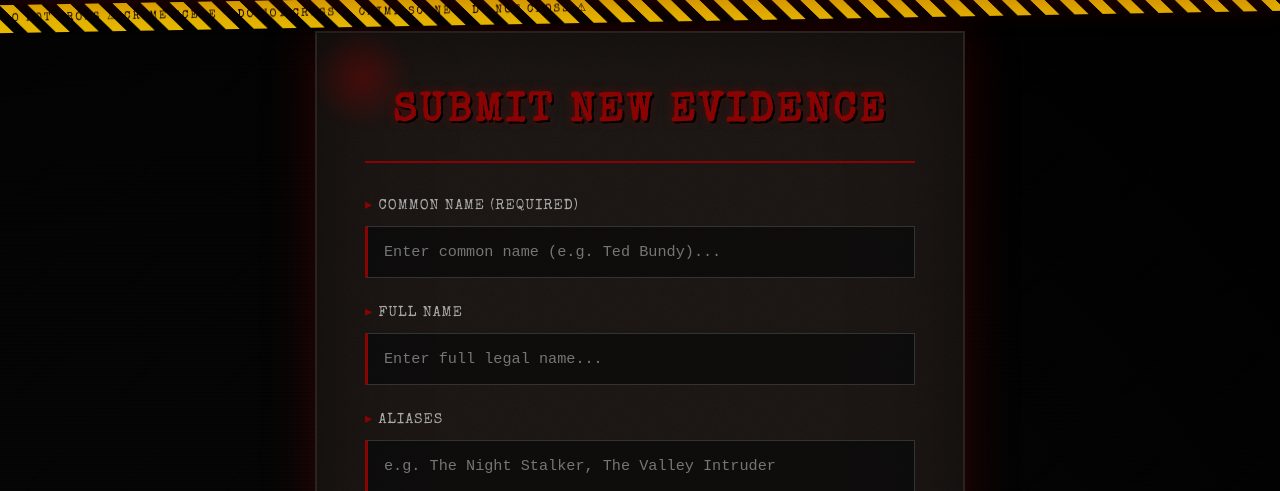
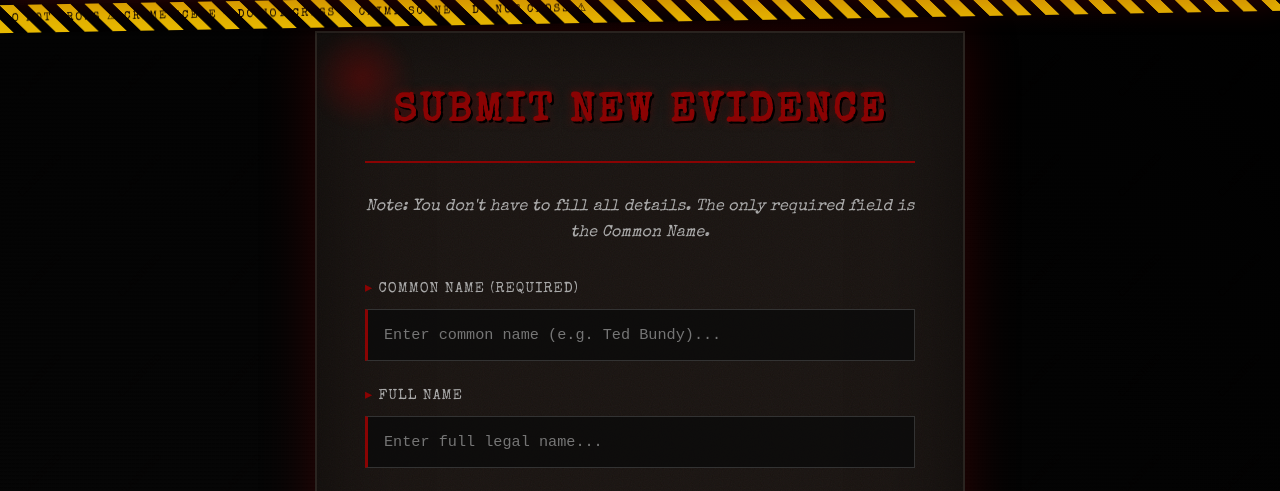
Before and after one commit to inesachour/serial_killers_api, a Django app: page /suggest/ in a window 1280 px wide. Shown: the part 81-572 px from the top of the page. Run offline with Django 5.2, Linux system fonts and the light colour scheme; parts of the project's set-up code (start-up, migrations or seed data) failed here and were passed over.

Commit message:
suggestion required field notice

```diff
--- a/templates/suggestion.html
+++ b/templates/suggestion.html
@@ -405,6 +405,9 @@
         </form>
         {% else %}
         <h2>Submit New Evidence</h2>
+        <p style="color: #aaa; text-align: center; margin-bottom: 2rem; font-style: italic; font-family: var(--font-heading);">
+            Note: You don't have to fill all details. The only required field is the Common Name.
+        </p>
         <form method="POST" action="/api/suggest/">
             {% csrf_token %}
             <input type="hidden" name="form_type" value="new_killer">
```
Also changed, not shown: todo.md (+0 -1 lines).
